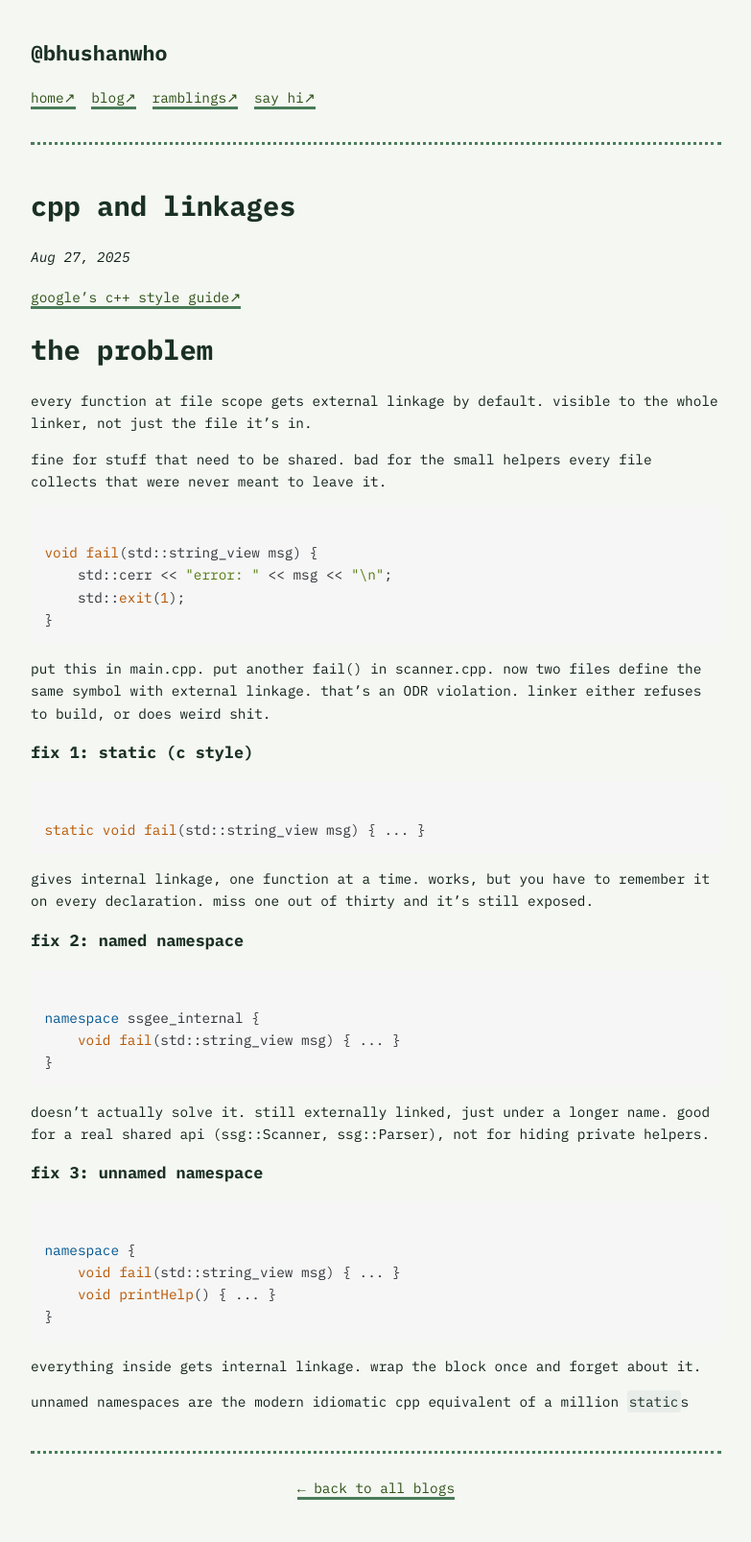
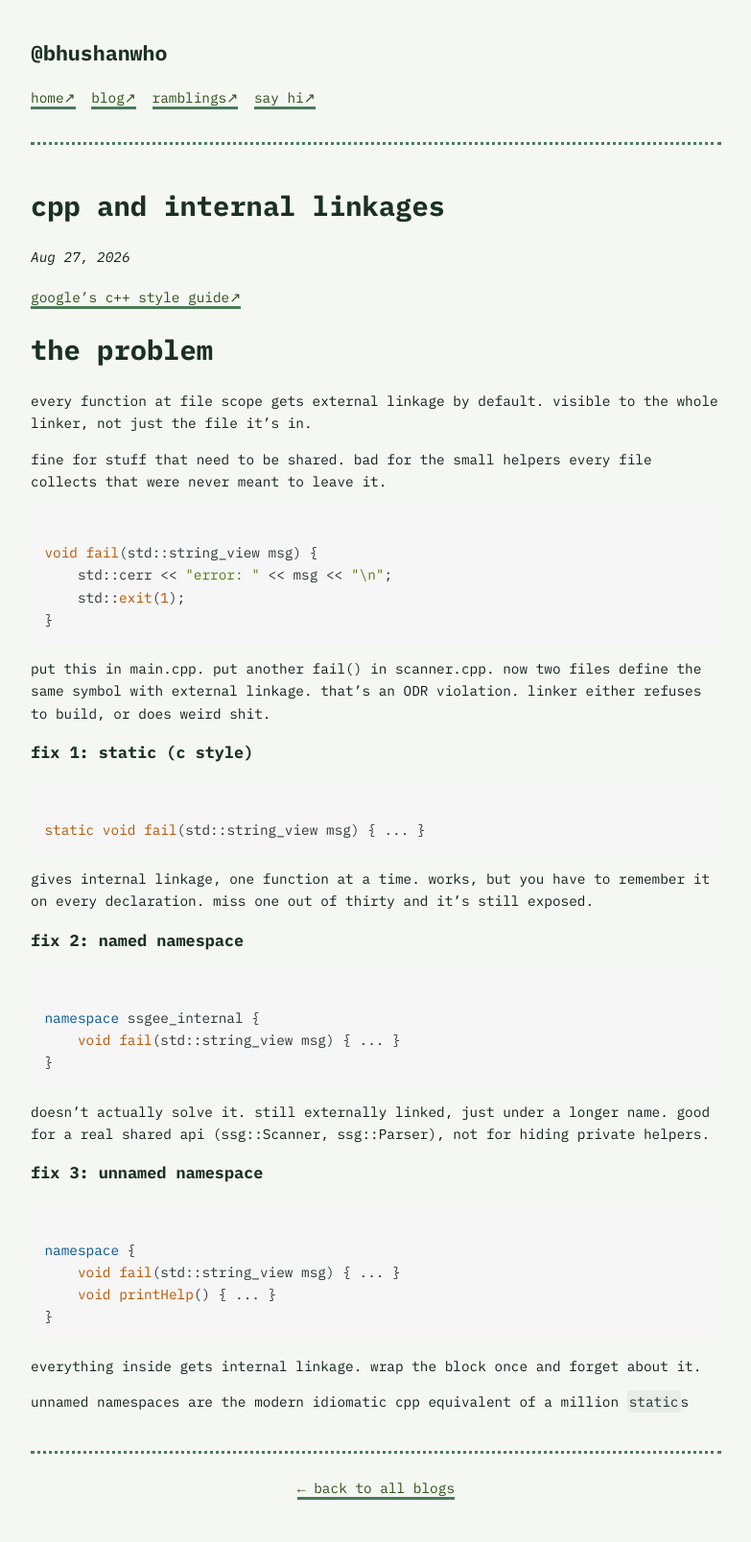
Before and after one commit to bhushanwho/bhushanwho.github.io, a Jekyll site: the page built from _posts/2026-08-27-cpplinkage.md, in a window 1280 px wide. Shown: the whole page at 96% size, without its empty margins (248-1031 px from the left). Built offline with Jekyll 4.4.1, drawn with Linux system fonts in a browser that asks for light colours; comment, search, counter and statistics services are not loaded.

Commit message:
blog hotfix

```diff
--- a/_posts/2026-08-27-cpplinkage.md
+++ b/_posts/2026-08-27-cpplinkage.md
@@ -1,8 +1,8 @@
 ---
 layout: design-post
-title: "cpp and linkages"
-date: 2025-08-27 08:21:21 +0530
-tags: [backend]
+title: "cpp and internal linkages"
+date: 2026-08-27 08:21:21 +0530
+tags: [dev]
 ---
 
 [google's c++ style guide](https://google.github.io/styleguide/cppguide.html#Internal_Linkage)
```
